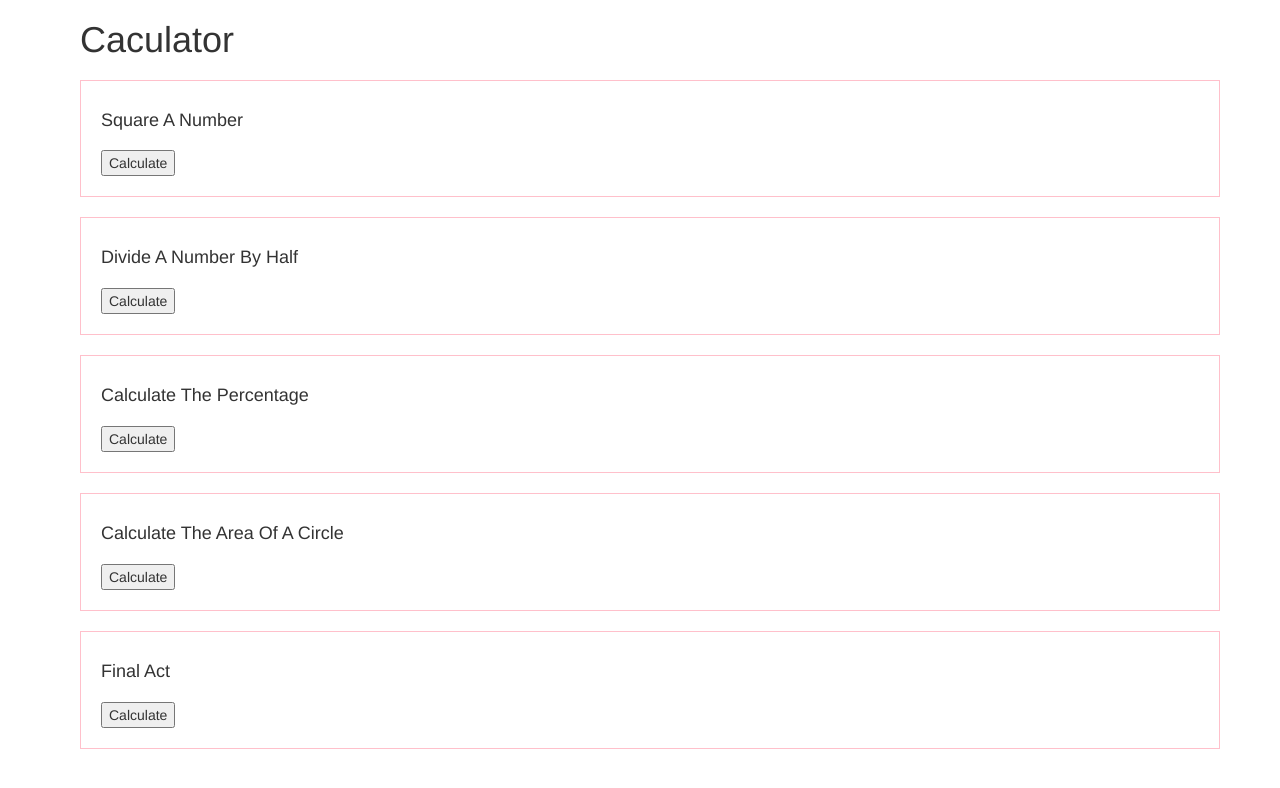
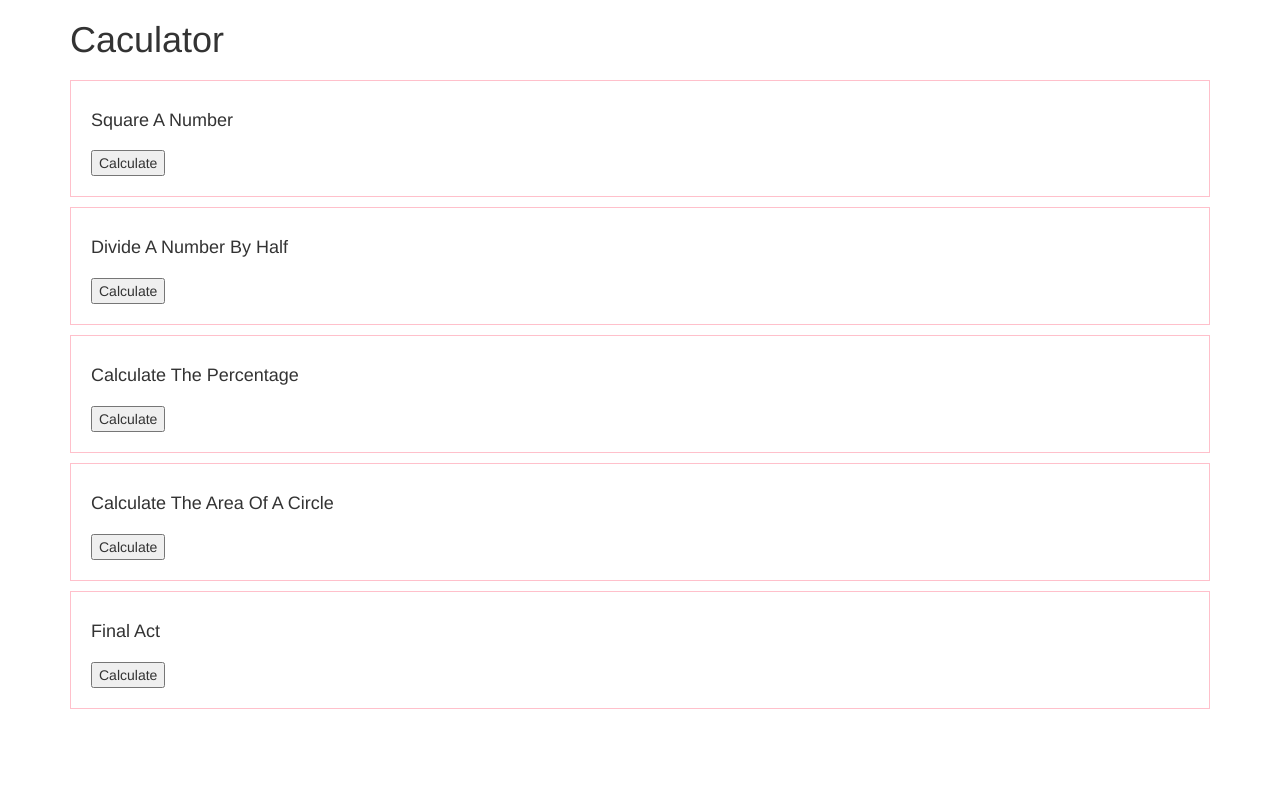
Before and after one commit to binneo20/front-end101_new, a plain HTML site: page hw_assignment3/index.html in a window 1280 px wide. Drawn offline with nearby package versions, Linux system fonts and the light colour scheme.

Commit message:
Update index.html

```diff
--- a/hw_assignment3/index.html
+++ b/hw_assignment3/index.html
@@ -9,9 +9,8 @@
 	<script type="text/javascript" src="js/main.js"></script>
 	<style>
 
-	h1{margin-left: 10px;}
 	h4{text-transform: capitalize;}
-	.col-lg-3, .col-lg-12{ border: 1pt solid pink; padding: 20px; margin: 10px;}
+	.col-lg-3, .col-lg-12{ border: 1pt solid pink; padding: 20px; margin-top: 10px;}
 
 	button{margin-top: 10px;}
 	</style>
```
